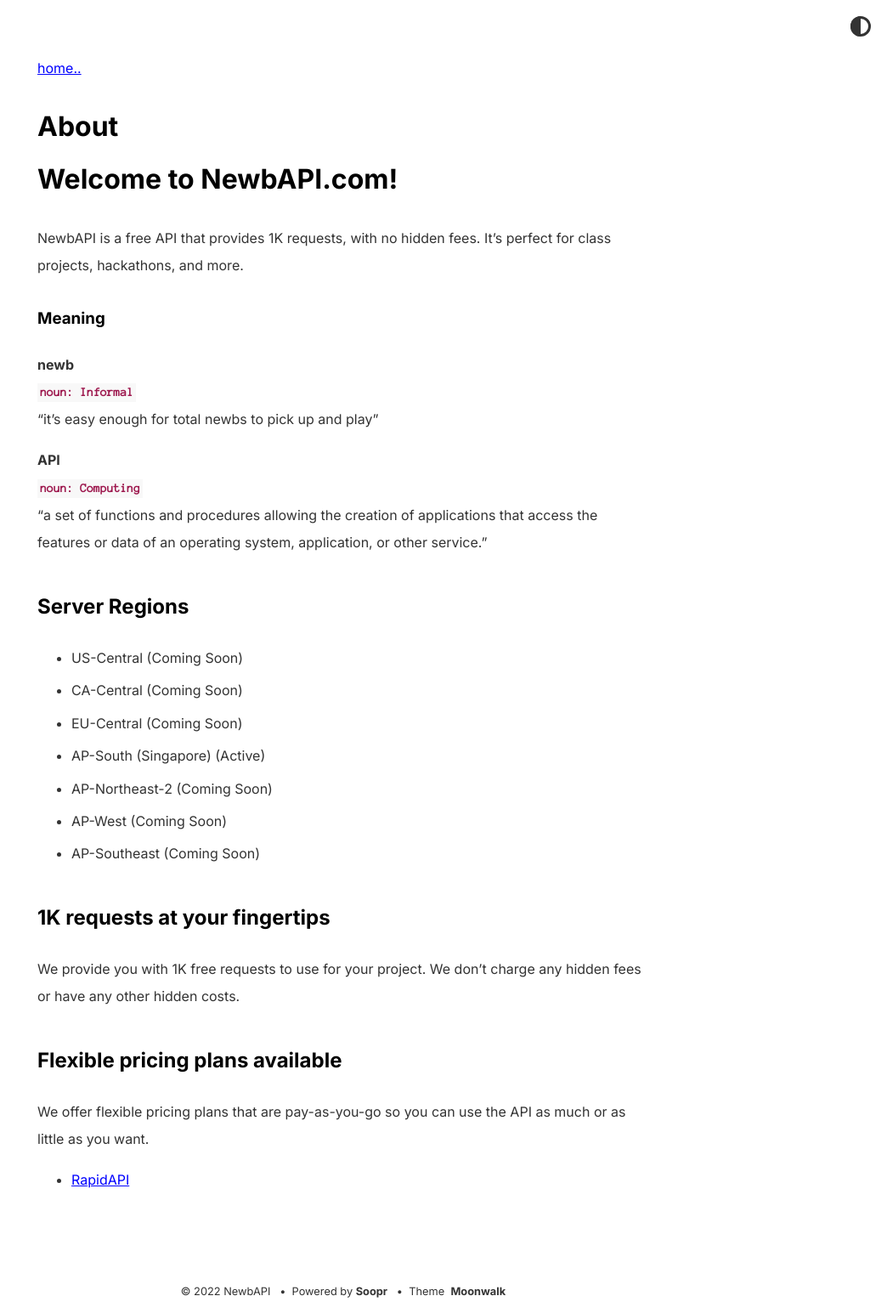
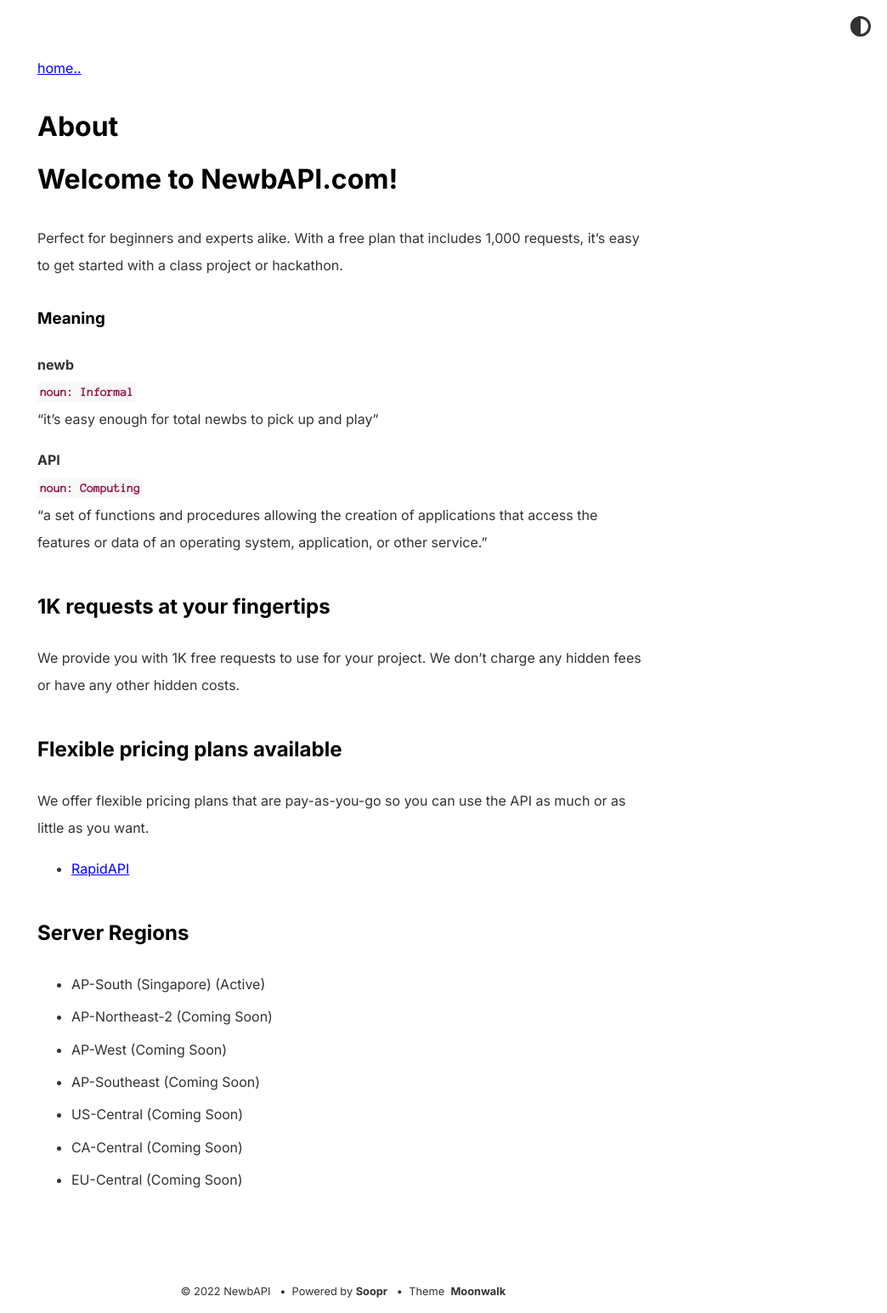
Before and after one commit to newbapi/newbapi-website, a Jekyll site: the page built from about.md, in a window 1280 px wide. Shown: the whole page at 85% size, without its empty margins (236-1280 px from the left). Built offline with Jekyll 4.4.1, drawn with Linux system fonts in a browser that asks for light colours.

Commit message:
fix info

```diff
--- a/_config.yml
+++ b/_config.yml
@@ -3,7 +3,7 @@ author: NewbAPI
 url: https://www.newbapi.com # root address of the site
 description:
 > # description of the site (multiple lines allowed)
-  NewbAPI is a free API that provides 1K requests, with no hidden fees. It's perfect for class projects, hackathons, and more.
+  Perfect for beginners and experts alike. With a free plan that includes 1,000 requests, it's easy to get started with a class project or hackathon.
 
 permalink: /:slug
 
--- a/about.md
+++ b/about.md
@@ -5,7 +5,7 @@ title: About
 
 # Welcome to NewbAPI.com!
 
-NewbAPI is a free API that provides 1K requests, with no hidden fees. It's perfect for class projects, hackathons, and more.
+Perfect for beginners and experts alike. With a free plan that includes 1,000 requests, it's easy to get started with a class project or hackathon.
 
 ### Meaning
 **newb** <br>
```
Also changed, not shown: other parts of about.md (+10 -9 lines).
